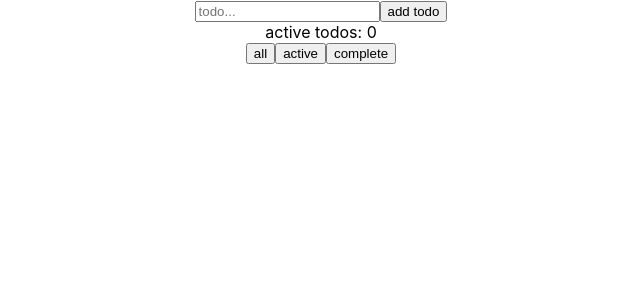
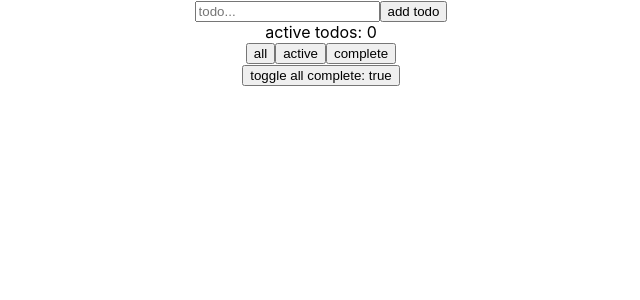
Before and after one commit to josephtownshend/todo_list, a React (Create React App) app: page / in a window 1280 px wide. Shown: the top 300 px of the page, without its empty margins (319-959 px from the left). Built offline with nearby package versions, Linux system fonts and the light colour scheme.

Commit message:
feat: toggle true/false button working

```diff
--- a/src/components/TodoList.js
+++ b/src/components/TodoList.js
@@ -6,7 +6,8 @@ export default class TodoList extends React.Component {
 
   state = {
     todos: [],
-    todosToShow: 'all'
+    todosToShow: 'all',
+    toggleAllComplete: true
   };
 
   addTodo = (todo) => {
@@ -80,7 +81,23 @@ export default class TodoList extends React.Component {
         </div>
           {this.state.todos.some(todo => todo.complete) ? (<div>
             <button onClick={this.removeAllTodosThatAreComplete}>remove all complete todos</button>
-          </div>) : null}
+          </div>
+        ) : null}
+          <div>
+            <button
+              onClick={() =>
+                this.setState({
+                  todos: this.state.todos.map(todo => ({
+                    ...todo,
+                    complete: this.state.toggleAllComplete
+                  })),
+                  toggleAllComplete: !this.state.toggleAllComplete
+                })
+              }
+            >
+              toggle all complete:{` ${this.state.toggleAllComplete}`}
+            </button>
+          </div>
       </div>
     );
   }
```
